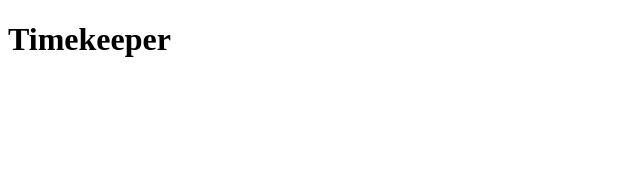
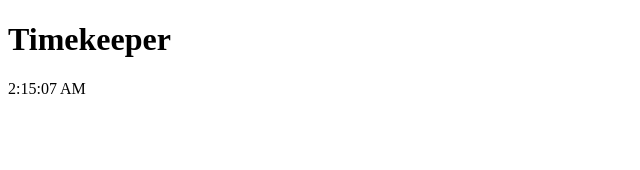
Before and after one commit to youichiro/timekeeper, a Next.js app: page / in a window 1280 px wide. Shown: the top 170 px of the page, without its empty margins (0-640 px from the left). Built offline with nearby package versions, Linux system fonts and the light colour scheme.

Commit message:
現在時刻を表示する

```diff
--- /dev/null
+++ b/components/CurrentTime.tsx
@@ -0,0 +1,27 @@
+import React, { useState, useEffect } from 'react'
+
+const CurrentTime = () => {
+  const [now, setCurrentTime] = useState(new Date())
+
+  useEffect(() => {
+    // 現在時刻を返す関数
+    const tick = () => {
+      setCurrentTime(new Date())
+    }
+    // 1秒ごとに現在時刻を取得する
+    const intervalID = setInterval(tick, 1000)
+    // cleanup
+    return () => {
+      console.log('unsubscribe')
+      clearInterval(intervalID)
+    }
+  })
+
+  return (
+    <>
+      <p>{now.toLocaleTimeString()}</p>
+    </>
+  )
+}
+
+export default CurrentTime
--- a/pages/index.tsx
+++ b/pages/index.tsx
@@ -1,8 +1,10 @@
 import Layout from '../components/Layout'
+import CurrentTime from '../components/CurrentTime'
 
 const IndexPage = () => (
   <Layout title="Home">
     <h1>Timekeeper</h1>
+    <CurrentTime/>
   </Layout>
 )
 
```
Also changed, not shown: 1 other file (tests, documents, lock files or other folders).
